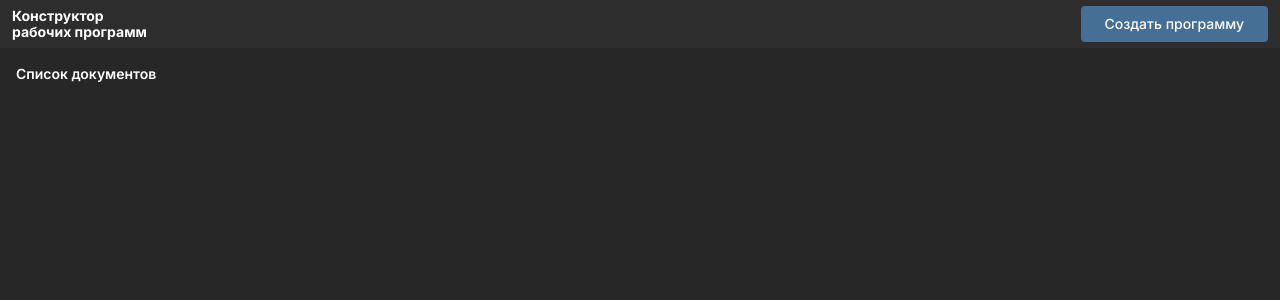
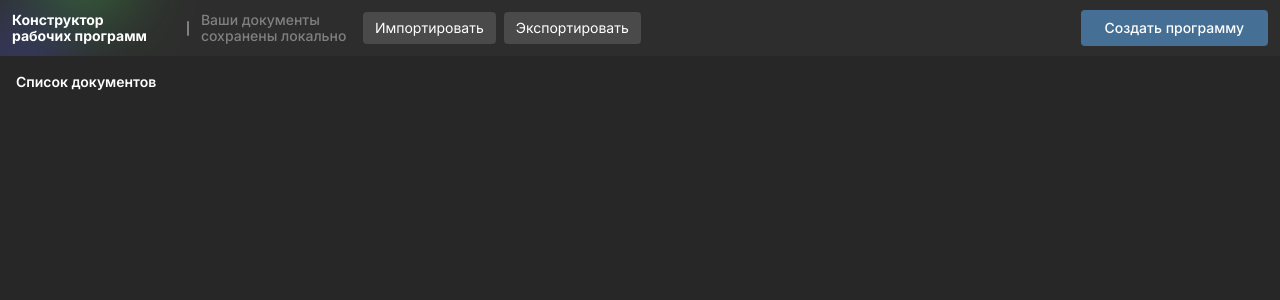
Before and after one commit to rGal1ev/template-station-lite, a React (Vite) app: page / in a window 1280 px wide. Shown: the top 300 px of the page. Built offline with nearby package versions, Linux system fonts and the light colour scheme.

Commit message:
(#004) Added: Header route listening UI changing

```diff
--- a/src/components/AppHeader.tsx
+++ b/src/components/AppHeader.tsx
@@ -43,12 +43,29 @@ export default function AppHeader() {
     }, [location])
 
     return (
-        <header className="flex items-center justify-between bg-header-bg h-12 px-3">
-            <button onClick={() => navigate('/')} className=" text-left text-sm font-bold leading-4 text-white">
-                Конструктор<br /> рабочих программ
-            </button>
+        <header className="relative z-[1] flex items-center justify-between bg-header-bg h-14 px-3 overflow-clip ">
+            <div className='flex items-center gap-10'>
+                <button onClick={() => navigate('/')}
+                        className={`text-left text-sm font-bold leading-4 text-white ${!isProgramEditing ? 'before:absolute before:bg-[#51FF62] before:w-[70px] before:h-[70px] before:top-[-110%] before:opacity-60 before:left-[50px] before:rounded-full before:blur-2xl before:z-[-1] after:absolute after:bg-[#5158FF] after:w-[70px] after:h-[70px] after:left-[-20px] after:opacity-60 after:rounded-full after:blur-2xl after:z-[-1]' : ''}`}>
+                    Конструктор<br /> рабочих программ
+                </button>
 
-            {isProgramEditing && "Редактируем!"}
+                <div className='flex items-center gap-3'>
+                    <span className='w-[2px] h-[15px] bg-secondary-text rounded'></span>
+                    {!isProgramEditing ?
+                        <div className='flex gap-3'>
+                            <p className='text-secondary-text font-medium w-[150px] leading-4'>Ваши документы сохранены локально</p>
+                            <div className='flex gap-2'>
+                                <button className='py-1 px-3 bg-[#4A4A4A] rounded'>Импортировать</button>
+                                <button className='py-1 px-3 bg-[#4A4A4A] rounded'>Экспортировать</button>
+                            </div>
+                        </div>
+                    :
+                        <div className='relative before:absolute before:bg-[#489CFF] before:w-[70px] before:h-[70px] before:top-[150%] before:opacity-60 before:left-[50px] before:rounded-full before:blur-2xl before:z-[-1] after:absolute after:bg-[#9948FF] after:w-[70px] after:h-[70px] after:left-[100px] after:top-[150%] after:opacity-60 after:rounded-full after:blur-2xl after:z-[-1]'>
+                            <p className='font-medium'><span className='text-secondary-text block text-xm'>Редактирование</span>Рабочая программа</p>
+                        </div>}
+                </div>
+            </div>
 
             <div>
                 <button onClick={createEmptyProgram} className="bg-accent text-sm px-6 py-2 rounded text-white font-medium">
--- a/src/views/ProgramEditor.tsx
+++ b/src/views/ProgramEditor.tsx
@@ -6,6 +6,7 @@ import { Program } from "../types/program";
 export default function ProgramEditor() {
     const [editingProgram, setEditingProgram] = useState<Program | undefined>(undefined);
     const [isProgramExist, setProgramExist] = useState<boolean>(false);
+    const [isLoading, setLoading] = useState<boolean>(true);
 
     const get = useProgramsStore((state) => state.get);
 
@@ -19,6 +20,7 @@ export default function ProgramEditor() {
 
         setEditingProgram(program);
         setProgramExist(true);
+        setLoading(false);
     }
 
     useEffect(() => {
@@ -31,13 +33,13 @@ export default function ProgramEditor() {
     }, [])
 
     return (
+        <div className="p-3">
+            {!isLoading &&
                 <div>
                     {isProgramExist ?
                     <div>
-                    Редактирование документа! <br/><br/>
-
-                    ID: {editingProgram?.id} <br/>
-                    TITLE: {editingProgram?.title} <br/>
+                        <p><span className="font-bold mr-1">ID:</span>{editingProgram?.id}</p>
+                        <p><span className="font-bold mr-1">TITLE:</span>{editingProgram?.title}</p>
                     </div>
                 :
                     <div>
@@ -45,5 +47,7 @@ export default function ProgramEditor() {
                     </div>
                 }
                 </div>
+            }
+        </div>
     );
 }
```
Lines whose indentation alone changed are shown as unchanged.
